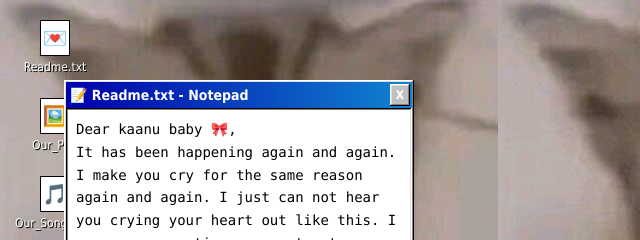
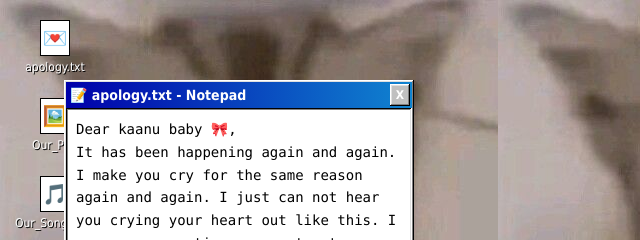
Before and after one commit to frostycry/website-two, a plain HTML site: page index.html in a window 1280 px wide. Shown: the top 240 px of the page, 0-640 px from the left. Drawn offline with nearby package versions, Linux system fonts and the light colour scheme.

Commit message:
Update index.html

```diff
--- a/index.html
+++ b/index.html
@@ -256,7 +256,7 @@ body {
         <div class="desktop-icon" onclick="openWindow('welcome-window')">
             <!-- Simulated classic pixel icon using an emoji inside a styled box for now, can be swapped with real sprites -->
             <div style="background: white; border:1px solid black; padding: 2px; font-size: 20px;">💌</div>
-            <span>Readme.txt</span>
+            <span>apology.txt</span>
         </div>
         <div class="desktop-icon" onclick="openWindow('gallery-window')">
             <div style="background: white; border:1px solid black; padding: 2px; font-size: 20px;">🖼️</div>
@@ -271,7 +271,7 @@ body {
     <div id="welcome-window" class="window win-border-outset" style="top: 10%; left: 5%; width: 350px;">
         <div class="title-bar" id="welcome-window-header">
             <div class="title-bar-text">
-                <span>📝 Readme.txt - Notepad</span>
+                <span>📝 apology.txt - Notepad</span>
             </div>
             <div class="title-bar-controls">
                 <button class="win-btn" onclick="closeWindow('welcome-window')">X</button>
```
